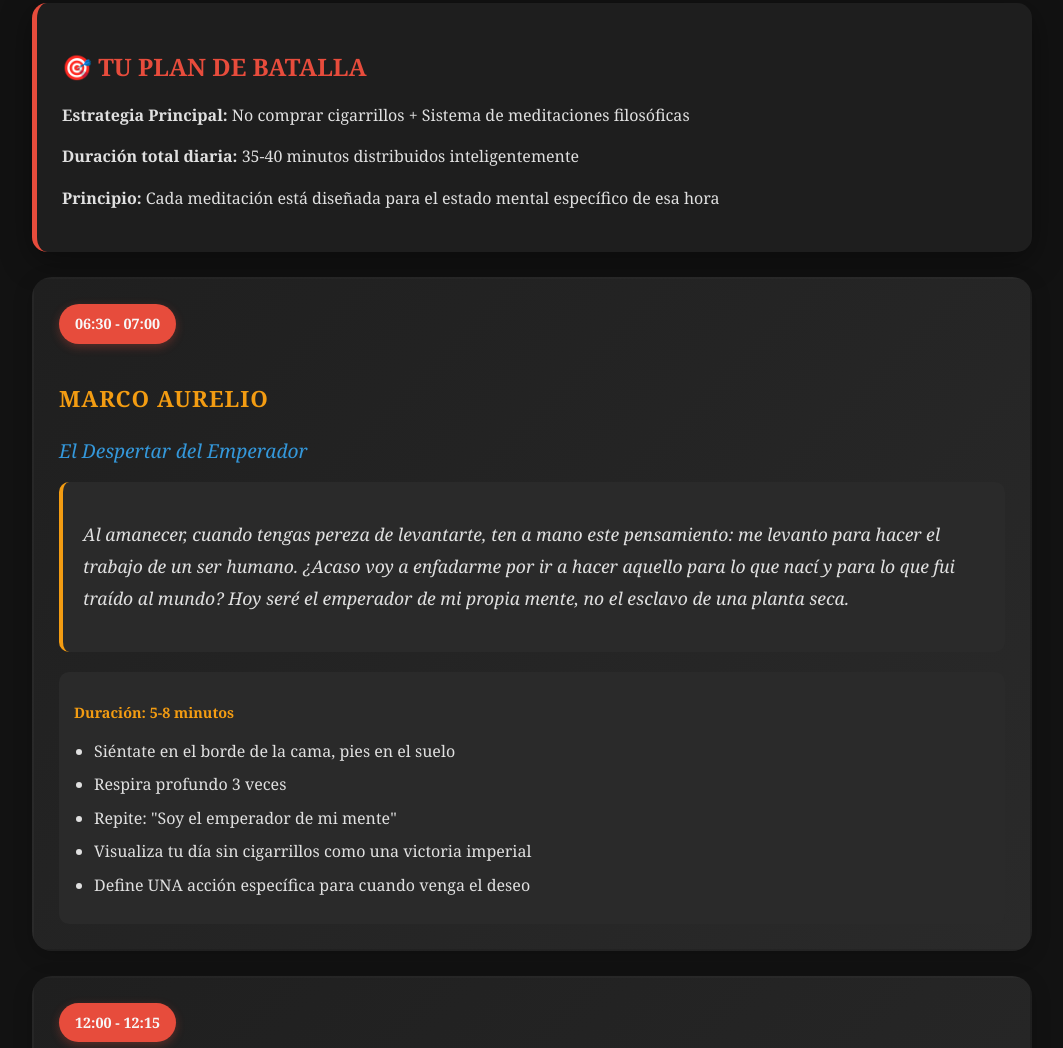
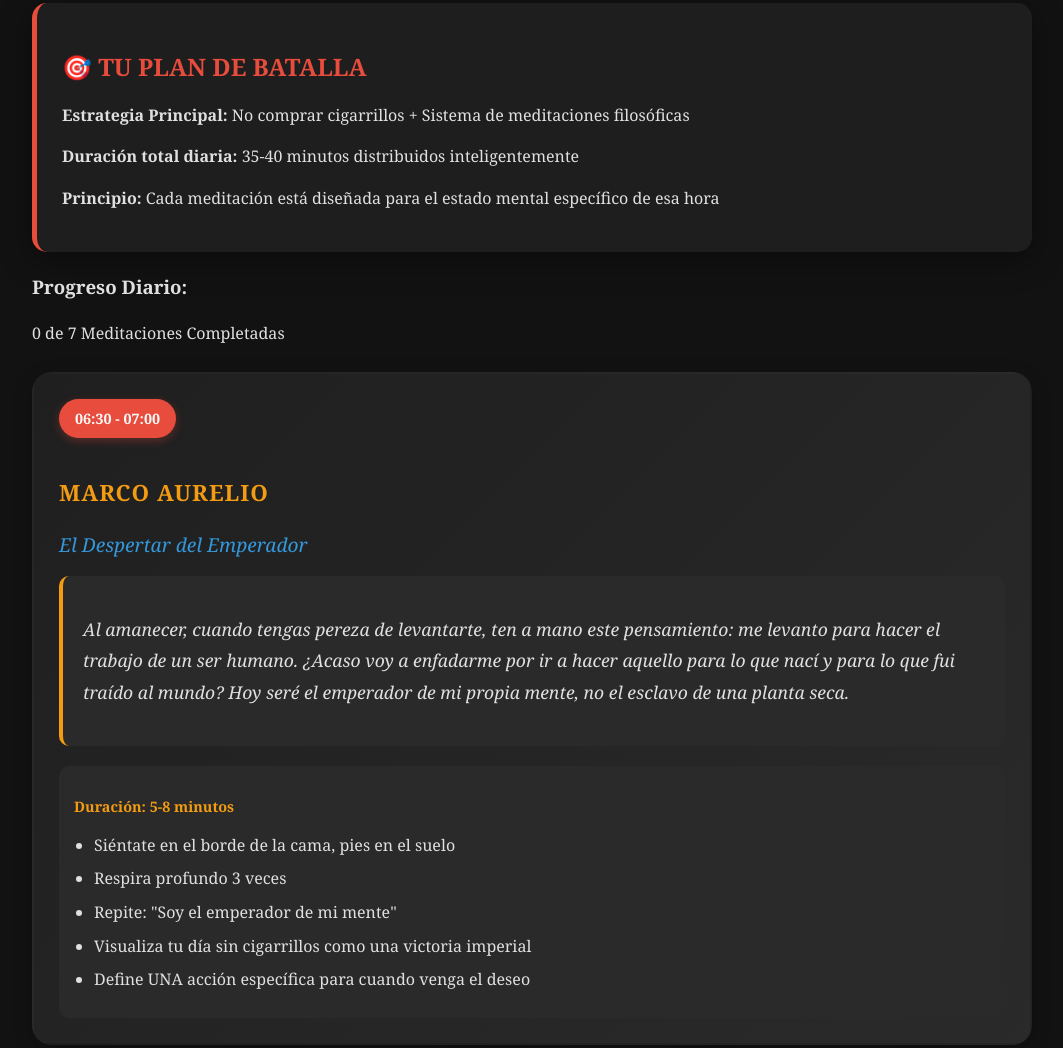
Before and after one commit to ademorig/codex-antitabacum, a plain HTML site: page index.html in a window 1280 px wide. Shown: the part 314-1362 px from the top of the page, without its empty margins (108-1171 px from the left). Drawn offline with Linux system fonts and the light colour scheme.

Commit message:
Update index.html
(El Esqueleto del Guerrero)
Este archivo ahora incluye enlaces a los nuevos componentes de PWA, como el manifiesto y el Service Worker. He agregado una sección para la barra de progreso, un detalle que le encantará a cualquier programador.

```diff
--- a/index.html
+++ b/index.html
@@ -5,7 +5,9 @@
     <meta name="viewport" content="width=device-width, initial-scale=1.0">
     <title>Codex Philosophicus Antitabacum</title>
     <meta name="description" content="Estrategias filosóficas para dejar de fumar, basadas en el estoicismo, Platón, Nietzsche y más.">
+
     <link rel="stylesheet" href="style.css">
+
     <link rel="manifest" href="manifest.json">
     <meta name="theme-color" content="#121212">
     <link rel="icon" href="/favicon.ico">
@@ -22,6 +24,7 @@
             </p>
         </header>
 
+        <main aria-live="polite">
             <section class="battle-plan" aria-labelledby="plan-heading">
                 <h2 id="plan-heading" class="battle-plan-title">🎯 TU PLAN DE BATALLA</h2>
                 <p><strong>Estrategia Principal:</strong> No comprar cigarrillos + Sistema de meditaciones filosóficas</p>
@@ -29,14 +32,21 @@
                 <p><strong>Principio:</strong> Cada meditación está diseñada para el estado mental específico de esa hora</p>
             </section>
 
-        <main id="meditations-container" aria-live="polite">
-            </main>
+            <section class="progress-section">
+                <h3>Progreso Diario:</h3>
+                <div class="progress-bar">
+                    <div id="progress-fill" class="progress-fill"></div>
+                </div>
+                <p id="progress-text" class="progress-text">0 de 7 Meditaciones Completadas</p>
+            </section>
+
+            <div id="meditations-container"></div>
 
             <section class="summary" aria-labelledby="summary-heading">
                 <h2 id="summary-heading" class="summary-title">⚔️ RESUMEN DE BATALLA DIARIA</h2>
-            <div id="day-structure" class="day-structure">
-                </div>
+                <div id="day-structure" class="day-structure"></div>
             </section>
+        </main>
 
         <blockquote class="motivational-quote" aria-label="Cita de motivación para el proceso de dejar de fumar.">
             <p>"No buscas dejar de fumar. Buscas convertirte en alguien para quien fumar ya no tiene sentido. Estas meditaciones son tu metamorfosis filosófica."</p>
@@ -49,6 +59,6 @@
         <p>El enemigo es poderoso, pero tu arsenal filosófico es infinito.</p>
     </footer>
 
-    <script src="app.js"></script>
+    <script src="app.js" defer></script>
 </body>
 </html>
```
Lines whose indentation alone changed are shown as unchanged.
